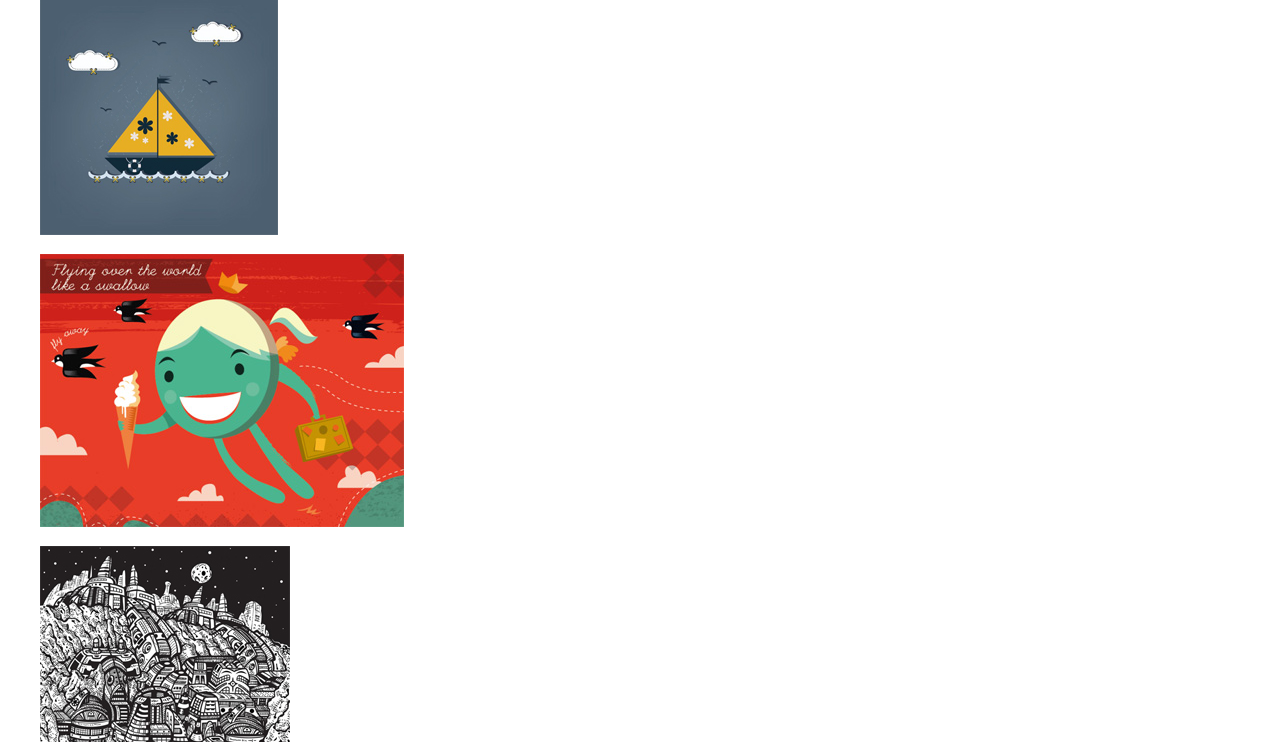
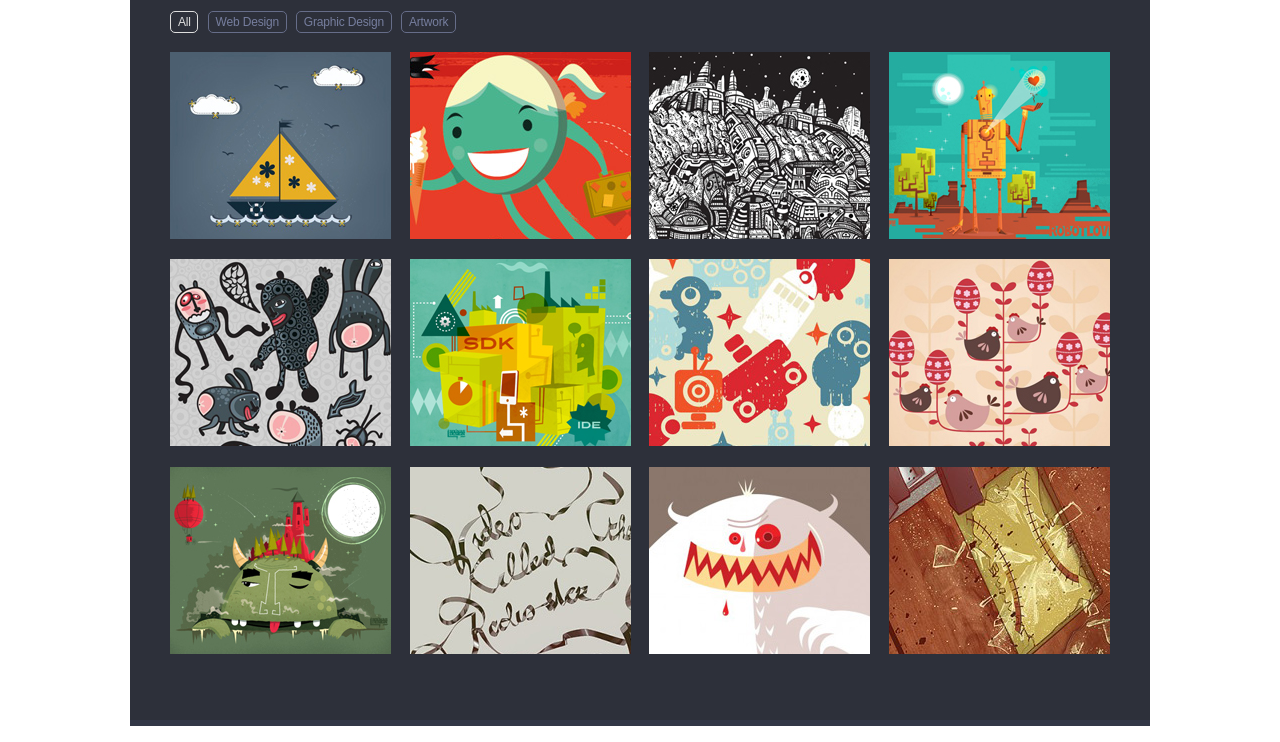
Before and after one commit to i-hauryliuk/singolo, a plain HTML site: page singolo2.html in a window 1280 px wide. Shown: the part 145-887 px from the top of the page. Drawn offline with Linux system fonts and the light colour scheme.

Commit message:
feat: implement styling portfolio section
  - added styles for portfolio section
  - minor markup changes needed for styling

```diff
--- a/singolo2.css
+++ b/singolo2.css
@@ -86,21 +86,6 @@
        url("assets/fonts/LatoLatin-LightItalic.ttf") format("truetype");
 }
 
-:root {
-  font-size: 100%;
-  font-family: "Lato", "Arial", sans-serif;
-  color: rgb(118, 126, 158);
-}
-
-.page {
-  margin: 0;
-}
-
-
-
-
-
-
 .visually-hidden {
   position: absolute;
 
@@ -123,3 +108,209 @@
   outline-width: 1px;
   outline-color: rgb(255, 255, 255);
 }
+
+.wrapper {
+  width: 960px;
+  margin: 0 auto;
+  padding: 0 10px;
+  box-sizing: border-box;
+}
+
+:root {
+  font-size: 100%;
+  font-family: "Lato", "Arial", sans-serif;
+  color: rgb(118, 126, 158);
+}
+
+.page {
+  margin: 0;
+}
+
+.portfolio {
+  width: 1020px;
+  min-height: 802px;
+  margin: 0 auto;
+  padding-top: 62.5px;
+
+  background-color: rgb(45, 48, 58);
+  border-bottom: 6px solid rgb(50, 55, 70);
+}
+
+.portfolio-title {
+  margin: 0;
+  margin-bottom: 17px;
+  margin-left: -1px;
+
+  font-weight: 900;
+  font-size: 1.875rem;
+  color: rgb(102, 109, 137);
+  text-transform: capitalize;
+  letter-spacing: 0.008em;
+}
+
+.portfolio-intro {
+  margin: 0;
+  margin-bottom: 5px;
+
+  font-weight: 300;
+  font-size: 1.125rem;
+  line-height: 1.67em;
+  color: rgb(118, 126, 158);
+  letter-spacing: -0.015em;
+  word-spacing: 0.022em;
+}
+
+.portfolio-control-list {
+  display: flex;
+  flex-wrap: wrap;
+
+  margin: 0;
+  margin-bottom: 15px;
+  margin-left: -5px;
+  padding-left: 0;
+
+  list-style: none;
+}
+
+.portfolio-control-item {
+  margin: 4px 4.3px;
+  padding-left: 1px;
+}
+
+.toggle {
+  padding: 0 0.55em;
+
+  font-weight: 400;
+  font-size: 0.75rem;
+  line-height: 1.7em;
+  color: rgb(118, 126, 158);
+  letter-spacing: -0.014em;
+
+  background-color: rgb(45, 48, 58);
+  border: 1px solid rgb(102, 109, 137);
+  border-radius: 5px;
+}
+
+.toggle::-moz-focus-inner {
+  border: 0;
+}
+
+.toggle-active {
+  color: rgb(222, 222, 222);
+
+  border-color: rgb(222, 222, 222);
+}
+
+.toggle:hover {
+  color: rgb(222, 222, 222);
+
+  border-color: rgb(222, 222, 222);
+
+  cursor: pointer;
+}
+
+.toggle-active:hover {
+  cursor: initial;
+}
+
+.portfolio-content {
+  display: grid;
+  grid-template-columns: repeat(auto-fit, minmax(220.7px, 1fr));
+  grid-template-rows: repeat(3, 187px);
+  gap: 20.3px 18.9px;
+
+  width: 100%;
+  margin: -2px -2.1px;
+  padding: 2.1px;
+
+  overflow-y: hidden;
+}
+
+.work {
+  position: relative;
+
+  margin: 0;
+
+  overflow: hidden;
+}
+
+.work:not(:nth-child(-n+12)) {
+  display: none;
+}
+
+.work:focus-within {
+  outline: 1px dotted white;
+  outline-offset: 1px;
+}
+
+.work-image {
+  position: absolute;
+
+  vertical-align: top;
+
+  transition: transform 0.2s linear;
+}
+
+.work-image:hover {
+  transform: scale(1.1);
+}
+
+.work-image-sailboat {
+  top: -10.6px;
+  left: -8.1px;
+}
+
+.work-image-face {
+  top: -42.5px;
+  left: -82px;
+}
+
+.work-image-city {
+  top: -0.8px;
+  left: -10px;
+}
+
+.work-image-robot {
+  top: -1.6px;
+  left: -22.9px;
+}
+
+.work-image-bugs {
+  top: -16px;
+  left: -10px;
+}
+
+.work-image-sdk {
+  top: -4px;
+  left: -16px;
+}
+
+.work-image-inhabitants {
+  top: -39px;
+  left: -30.3px;
+}
+
+.work-image-hens {
+  top: -32px;
+  left: -23.3px;
+}
+
+.work-image-wonder {
+  top: -2.5px;
+  left: -16px;
+}
+
+.work-image-tape {
+  top: -113px;
+  left: -140.6px;
+}
+
+.work-image-nibbler {
+  top: -175.5px;
+  left: -143.5px;
+}
+
+.work-image-indicator {
+  top: -60.1px;
+  left: -35.2px;
+}
--- a/singolo2.html
+++ b/singolo2.html
@@ -16,19 +16,19 @@
       <div class="wrapper">
         <h2 class="portfolio-title">Portfolio</h2>
         <p class="portfolio-intro">Duis mollis, est non commodo luctus, nisi erat porttitor ligula, eget lacinia odio sem nec elit.</p>
-        <div class="portfolio-controls">
-          <button class="portfolio-toggle">All</button>
-          <button class="portfolio-toggle">Web Design</button>
-          <button class="portfolio-toggle">Graphic Design</button>
-          <button class="portfolio-toggle">Artwork</button>
-        </div>
+        <ul class="portfolio-control-list">
+          <li class="portfolio-control-item"><button class="toggle toggle-active">All</button></li>
+          <li class="portfolio-control-item"><button class="toggle">Web Design</button></li>
+          <li class="portfolio-control-item"><button class="toggle">Graphic Design</button></li>
+          <li class="portfolio-control-item"><button class="toggle">Artwork</button></li>
+        </ul>
         <div class="portfolio-content">
             <figure class="work">
               <figcaption class="work-name visually-hidden">
                 <h3 class="work-title">Sailboat</h3>
               </figcaption>
               <a class="work-link" href="http://link/to/full/version/need-to-be-changed">
-                <img class="work-image" src="assets/images/portfolio/sailboat.jpg" alt="Small sailboat with yellow sails" width="238" height="238">
+                <img class="work-image work-image-sailboat" src="assets/images/portfolio/sailboat.jpg" alt="Small sailboat with yellow sails" width="238" height="238">
               </a>
             </figure>
             <figure class="work">
@@ -36,7 +36,7 @@
                 <h3 class="work-title">Smiling schoolgirl</h3>
               </figcaption>
               <a class="work-link" href="http://link/to/full/version/need-to-be-changed">
-                <img class="work-image" src="assets/images/portfolio/face.jpg" alt="Face of smiling schoolgirl with ice cream in hand" width="364" height="273">
+                <img class="work-image work-image-face" src="assets/images/portfolio/face.jpg" alt="Face of smiling schoolgirl with ice cream in hand" width="364" height="273">
               </a>
             </figure>
             <figure class="work">
@@ -44,7 +44,7 @@
                 <h3 class="work-title">Fantasy city</h3>
               </figcaption>
               <a class="work-link" href="http://link/to/full/version/need-to-be-changed">
-                <img class="work-image" src="assets/images/portfolio/space-city.jpg" alt="Fantasy city against a black sky with stars" width="250" height="304">
+                <img class="work-image work-image-city" src="assets/images/portfolio/space-city.jpg" alt="Fantasy city against a black sky with stars" width="250" height="304">
               </a>
             </figure>
             <figure class="work">
@@ -52,7 +52,7 @@
                 <h3 class="work-title">Robotlove</h3>
               </figcaption>
               <a class="work-link" href="http://link/to/full/version/need-to-be-changed">
-                <img class="work-image" src="assets/images/portfolio/robot.jpg" alt="Robot with raised hand and heart over palm" width="262" height="196">
+                <img class="work-image work-image-robot" src="assets/images/portfolio/robot.jpg" alt="Robot with raised hand and heart over palm" width="262" height="196">
               </a>
             </figure>
             <figure class="work">
@@ -60,7 +60,7 @@
                 <h3 class="work-title">Ugly things</h3>
               </figcaption>
               <a class="work-link" href="http://link/to/full/version/need-to-be-changed">
-                <img class="work-image" src="assets/images/portfolio/bugs.jpg" alt="Different ugly things" width="242" height="276">
+                <img class="work-image work-image-bugs" src="assets/images/portfolio/bugs.jpg" alt="Different ugly things" width="242" height="276">
               </a>
             </figure>
             <figure class="work">
@@ -68,7 +68,7 @@
                 <h3 class="work-title">Abstraction</h3>
               </figcaption>
               <a class="work-link" href="http://link/to/full/version/need-to-be-changed">
-                <img class="work-image" src="assets/images/portfolio/sdk.jpg" alt="Abstract buildings and signs" width="258" height="194">
+                <img class="work-image work-image-sdk" src="assets/images/portfolio/sdk.jpg" alt="Abstract buildings and signs" width="258" height="194">
               </a>
             </figure>
             <figure class="work">
@@ -76,7 +76,7 @@
                 <h3 class="work-title">Space inhabitants</h3>
               </figcaption>
               <a class="work-link" href="http://link/to/full/version/need-to-be-changed">
-                <img class="work-image" src="assets/images/portfolio/star-inhabitants.jpg" alt="Cluster of space inhabitants of different colors" width="372" height="372">
+                <img class="work-image work-image-inhabitants" src="assets/images/portfolio/star-inhabitants.jpg" alt="Cluster of space inhabitants of different colors" width="372" height="372">
               </a>
             </figure>
             <figure class="work">
@@ -84,7 +84,7 @@
                 <h3 class="work-title">Hens and eggs</h3>
               </figcaption>
               <a class="work-link" href="http://link/to/full/version/need-to-be-changed">
-                <img class="work-image" src="assets/images/portfolio/hens.jpg" alt="Hens and eggs on the branches of plants" width="278" height="278">
+                <img class="work-image work-image-hens" src="assets/images/portfolio/hens.jpg" alt="Hens and eggs on the branches of plants" width="278" height="278">
               </a>
             </figure>
             <figure class="work">
@@ -92,7 +92,7 @@
                 <h3 class="work-title">Monster</h3>
               </figcaption>
               <a class="work-link" href="http://link/to/full/version/need-to-be-changed">
-                <img class="work-image" src="assets/images/portfolio/wonder.jpg" alt="Swamp monster with horns and a castel on his head" width="254" height="191">
+                <img class="work-image work-image-wonder" src="assets/images/portfolio/wonder.jpg" alt="Swamp monster with horns and a castel on his head" width="254" height="191">
               </a>
             </figure>
             <figure class="work">
@@ -100,7 +100,7 @@
                 <h3 class="work-title">Tape inscription</h3>
               </figcaption>
               <a class="work-link" href="http://link/to/full/version/need-to-be-changed">
-                <img class="work-image" src="assets/images/portfolio/tape.jpg" alt="Record player with an inscription from a tape over it" width="474" height="664">
+                <img class="work-image work-image-tape" src="assets/images/portfolio/tape.jpg" alt="Record player with an inscription from a tape over it" width="474" height="664">
               </a>
             </figure>
             <figure class="work">
@@ -108,7 +108,7 @@
                 <h3 class="work-title">Nibbler</h3>
               </figcaption>
               <a class="work-link" href="http://link/to/full/version/need-to-be-changed">
-                <img class="work-image" src="assets/images/portfolio/nibbler.jpg" alt="Egg-shaped nibbler with horns" width="414" height="412">
+                <img class="work-image work-image-nibbler" src="assets/images/portfolio/nibbler.jpg" alt="Egg-shaped nibbler with horns" width="414" height="412">
               </a>
             </figure>
             <figure class="work">
@@ -116,7 +116,7 @@
                 <h3 class="work-title">Indicator</h3>
               </figcaption>
               <a class="work-link" href="http://link/to/full/version/need-to-be-changed">
-                <img class="work-image" src="assets/images/portfolio/indicator.jpg" alt="Recording level indicator with control" width="296" height="426">
+                <img class="work-image work-image-indicator" src="assets/images/portfolio/indicator.jpg" alt="Recording level indicator with control" width="296" height="426">
               </a>
             </figure>
         </div>
@@ -131,23 +131,23 @@
           <article class="person">
             <img class="person-photo" src="assets/images/about/adam-jensen.jpg" alt="Adam Jensen" width="300" height="300">
             <h3 class="person-name">Adam Jensen</h3>
-            <p class="person-info">Quisque luctus, quam eget molestie commodo, lacus purus cursus purus, nec rutrum tellus dolor id lorem.</p>
-            <ul class="person-social-list">
-              <li class="person-social-item"><a class="person-social-link" href="https://www.facebook.com/" target="_blank">Facebook</a></li>
-              <li class="person-social-item"><a class="person-social-link" href="https://aboutme.google.com/" target="_blank">Google+</a></li>
-              <li class="person-social-item"><a class="person-social-link" href="https://twitter.com/" target="_blank">Twitter</a></li>
-              <li class="person-social-item"><a class="person-social-link" href="https://www.linkedin.com/" target="_blank">LinkedIn</a></li>
+            <p class="person-info person-info-jensen">Quisque luctus, quam eget molestie commodo, lacus purus cursus purus, nec rutrum tellus dolor id lorem.</p>
+            <ul class="person-social-list person-social-list-jensen">
+              <li class="person-social-item"><a class="person-social-link person-social-link-fb" href="https://www.facebook.com/" target="_blank">Facebook</a></li>
+              <li class="person-social-item"><a class="person-social-link person-social-link-g" href="https://aboutme.google.com/" target="_blank">Google+</a></li>
+              <li class="person-social-item"><a class="person-social-link person-social-link-tw" href="https://twitter.com/" target="_blank">Twitter</a></li>
+              <li class="person-social-item"><a class="person-social-link person-social-link-in" href="https://www.linkedin.com/" target="_blank">LinkedIn</a></li>
             </ul>
           </article>
           <article class="person">
             <img class="person-photo" src="assets/images/about/desmond-miles.jpg" alt="Desmond Miles" width="300" height="300">
-            <h3 class="person-name">Desmond Miles</h3>
+            <h3 class="person-name person-name-miles">Desmond Miles</h3>
             <p class="person-info">Curabitur vestibulum eget mauris quis laoreet. Phasellus in quam laoreet, viverra lacus ut, ultrices velit.</p>
             <ul class="person-social-list">
-              <li class="person-social-item"><a class="person-social-link" href="https://www.facebook.com/" target="_blank">Facebook</a></li>
-              <li class="person-social-item"><a class="person-social-link" href="https://aboutme.google.com/" target="_blank">Google+</a></li>
-              <li class="person-social-item"><a class="person-social-link" href="https://twitter.com/" target="_blank">Twitter</a></li>
-              <li class="person-social-item"><a class="person-social-link" href="https://www.linkedin.com/" target="_blank">LinkedIn</a></li>
+              <li class="person-social-item"><a class="person-social-link person-social-link-fb" href="https://www.facebook.com/" target="_blank">Facebook</a></li>
+              <li class="person-social-item"><a class="person-social-link person-social-link-g" href="https://aboutme.google.com/" target="_blank">Google+</a></li>
+              <li class="person-social-item"><a class="person-social-link person-social-link-tw" href="https://twitter.com/" target="_blank">Twitter</a></li>
+              <li class="person-social-item"><a class="person-social-link person-social-link-in" href="https://www.linkedin.com/" target="_blank">LinkedIn</a></li>
             </ul>
           </article>
           <article class="person">
@@ -155,10 +155,10 @@
             <h3 class="person-name">Scolara Visari</h3>
             <p class="person-info">Nulla sed nunc et tortor luctus faucibus. Morbi at aliquet turpis, et consequat felis. Quisque condimentum.</p>
             <ul class="person-social-list">
-              <li class="person-social-item"><a class="person-social-link" href="https://www.facebook.com/" target="_blank">Facebook</a></li>
-              <li class="person-social-item"><a class="person-social-link" href="https://aboutme.google.com/" target="_blank">Google+</a></li>
-              <li class="person-social-item"><a class="person-social-link" href="https://twitter.com/" target="_blank">Twitter</a></li>
-              <li class="person-social-item"><a class="person-social-link" href="https://www.linkedin.com/" target="_blank">LinkedIn</a></li>
+              <li class="person-social-item"><a class="person-social-link person-social-link-fb" href="https://www.facebook.com/" target="_blank">Facebook</a></li>
+              <li class="person-social-item"><a class="person-social-link person-social-link-g" href="https://aboutme.google.com/" target="_blank">Google+</a></li>
+              <li class="person-social-item"><a class="person-social-link person-social-link-tw" href="https://twitter.com/" target="_blank">Twitter</a></li>
+              <li class="person-social-item"><a class="person-social-link person-social-link-in" href="https://www.linkedin.com/" target="_blank">LinkedIn</a></li>
             </ul>
           </article>
         </div>
```
